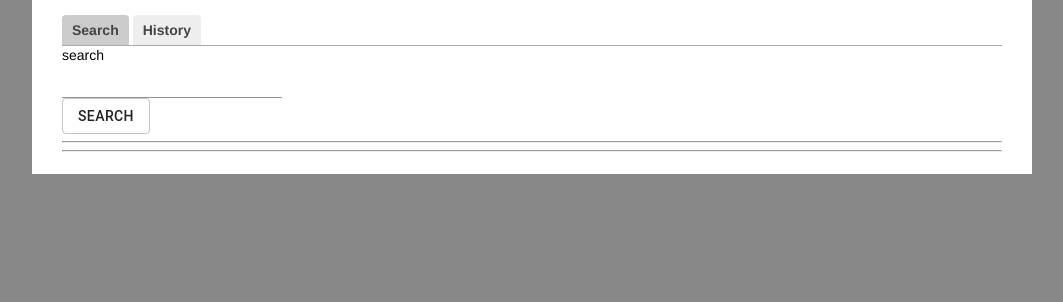
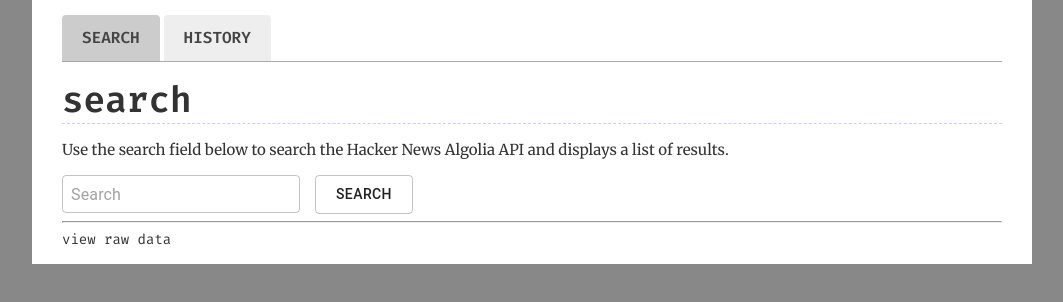
Before and after one commit to jjart27/hnLookup, a React (Create React App) app: page / in a window 1280 px wide. Shown: the top 302 px of the page, without its empty margins (108-1171 px from the left). Built offline with nearby package versions, Linux system fonts and the light colour scheme.

Commit message:
continued massaging

```diff
--- a/src/components/search.js
+++ b/src/components/search.js
@@ -1,9 +1,8 @@
 import React, { Component, Fragment } from 'react';
 import { connect } from 'react-redux';
-import { Input, Button } from '@material-ui/core';
+import { TextField, Button } from '@material-ui/core';
 import { newsSearch } from '../actions';
 import _ from 'lodash';
-
 
 class Search extends Component {
 	constructor(props) {
@@ -21,20 +20,33 @@ class Search extends Component {
 		})
 	};
 
-	searchHandler = event => {
-		this.props.newsSearch(this.state.value)
+	submitHandler = event => {
+		console.log(this.state.value, " / ", this.state.value.length)
+		if (this.state.value.length > 2) {
+			this.props.newsSearch(this.state.value)
+
+			this.setState({
+				textFieldMessage: null
+			})
+		} else {
+			this.setState({
+				textFieldMessage: "Please enter a valid search term."
+			})
+		}
 	}
 
 	render() {
 		const { props } = this.props
+
 		// console.log("search render")
 		// console.log("state: ", this.state)
 		console.log("props: ", this.props)
+		console.log("state: ", this.state)
 
 		const searchResults = _.get(this.props,'searchResults', []);
 		let resultsCount;
 		if (searchResults.length > 0) {
-			resultsCount = <div>{this.props.searchResults.length} results found</div>;
+			resultsCount = <div className="resultsCount"><span>{this.props.searchResults.length} results returned</span></div>;
 		}
 
 		const searchMessage = _.get(this.props,'searchMessage');
@@ -46,33 +58,42 @@ class Search extends Component {
 		return (
 			<div>
 
-				<div>search</div>
+				<h1>search</h1>
+				<p>
+					Use the search field below to search the Hacker News Algolia API and displays a list of results.
+				</p>
 
 					<div>
-					<Input
+					<TextField
 						multiline={false}
 						onChange={this.handleChange}
 						value={this.state.value}
+						variant="outlined"
+						placeholder="Search"
+						required
 					/>
+
+					<Button variant="outlined"  aria-label="Search"  onClick={this.submitHandler} style={{ margin:"0 0 0 15px", padding: "6px 20px" }} >
+						Search
+					</Button>
+
+					<span style={{ color:"red", paddingLeft:"20px" }}>{this.state.textFieldMessage}</span>
+
 					</div>
 
-					<div>
-					<Button variant="outlined"  aria-label="Search"  onClick={this.searchHandler} >
-						Search
-					</Button>
+
+					{resultsMessage}
+					{resultsCount}
+
+					<div className="searchResultsList">
+					{searchResults.map(function(r, index){
+						return <div key={ index }>{r.title}</div>;
+					})}
 					</div>
 
 					<hr />
 
-					{resultsMessage}
-					{resultsCount}
-
-					{searchResults.map(function(r, index){
-						return <div key={ index }>{r.title}</div>;
-					})}
-
-					<hr />
-
+					<span >view raw data</span>
 					<pre className="codeBlock">
 						{JSON.stringify(this.props.searchResults, null, 2) }
 					</pre>
--- a/src/index.css
+++ b/src/index.css
@@ -1,12 +1,16 @@
+@import url('https://fonts.googleapis.com/css2?family=Fira+Code:wght@300;400;500;600&family=Merriweather:ital,wght@0,300;0,400;1,300;1,400&display=swap');
+
+
 body {
   margin: 0;
-  font:14px / 1.4em 'Helvetica', 'Arial', sans-serif;
+  font:14px / 1.4em 'Fira Code', 'Helvetica', 'Arial', sans-serif;
+  color:#333;
   background-color: #888;
 }
 
 code, .code {
-  font-family: source-code-pro, Menlo, Monaco, Consolas, 'Courier New', monospace;
-  color:#888;
+  font-family: Consolas, 'Courier New', monospace;
+  color: #888;
 }
 
 .codeBlock {
@@ -14,7 +18,6 @@ code, .code {
 	padding:10px;
 	background-color: #eee;
 }
-
 .codeBlock:empty {
 	display: none;
 }
@@ -38,7 +41,7 @@ nav li {
 }
 nav li a {
 	display:inline-block;
-	padding:8px 10px;
+	padding:15px 20px;
 	background-color: #eee;
 	text-decoration: none;
 	color:#444;
@@ -46,7 +49,25 @@ nav li a {
 	border-top-left-radius: 4px;
 	border-top-right-radius: 4px;
 	font-weight: bold;
+	font-size:16px;
+	line-height: 1em;
+	text-transform: uppercase;
 }
+
+
+h1 {
+	font-size:36px;
+	line-height: 1em;
+	border-bottom:1px dashed #ccf;
+	padding:20px 0 5px 0;
+	margin:0 0 15px 0;
+}
+
+p {
+	font:15px/1.4em 'Merriweather';
+}
+
+
 nav li a.active {
 	background-color: #ccc;
 }
@@ -72,3 +93,42 @@ div.flexItem {
 	flex-basis:auto;
 }
 */
+
+
+.MuiInputBase-root .MuiInputBase-input {
+	padding: 9px;
+	height:20px;
+}
+
+
+
+
+.resultsCount {
+	font-weight: bold;
+	text-align: right;
+	padding:0;
+	border-bottom:1px dashed #444;
+}
+.resultsCount span {
+	background-color: #777;
+	color:#eee;
+	padding:8px 16px;
+	display:inline-block;
+	border-top-left-radius: 6px
+}
+
+
+.searchResultsList div {
+	border-bottom:1px dashed #888;
+	padding:4px;
+	font-size:13px;
+	opacity:0.7;
+	transition:all .3s;
+}
+.searchResultsList div:nth-of-type(odd) {
+	background-color:#f0f0f0;
+}
+.searchResultsList div:hover {
+	opacity:1;
+	background-color:#def;
+}
```
